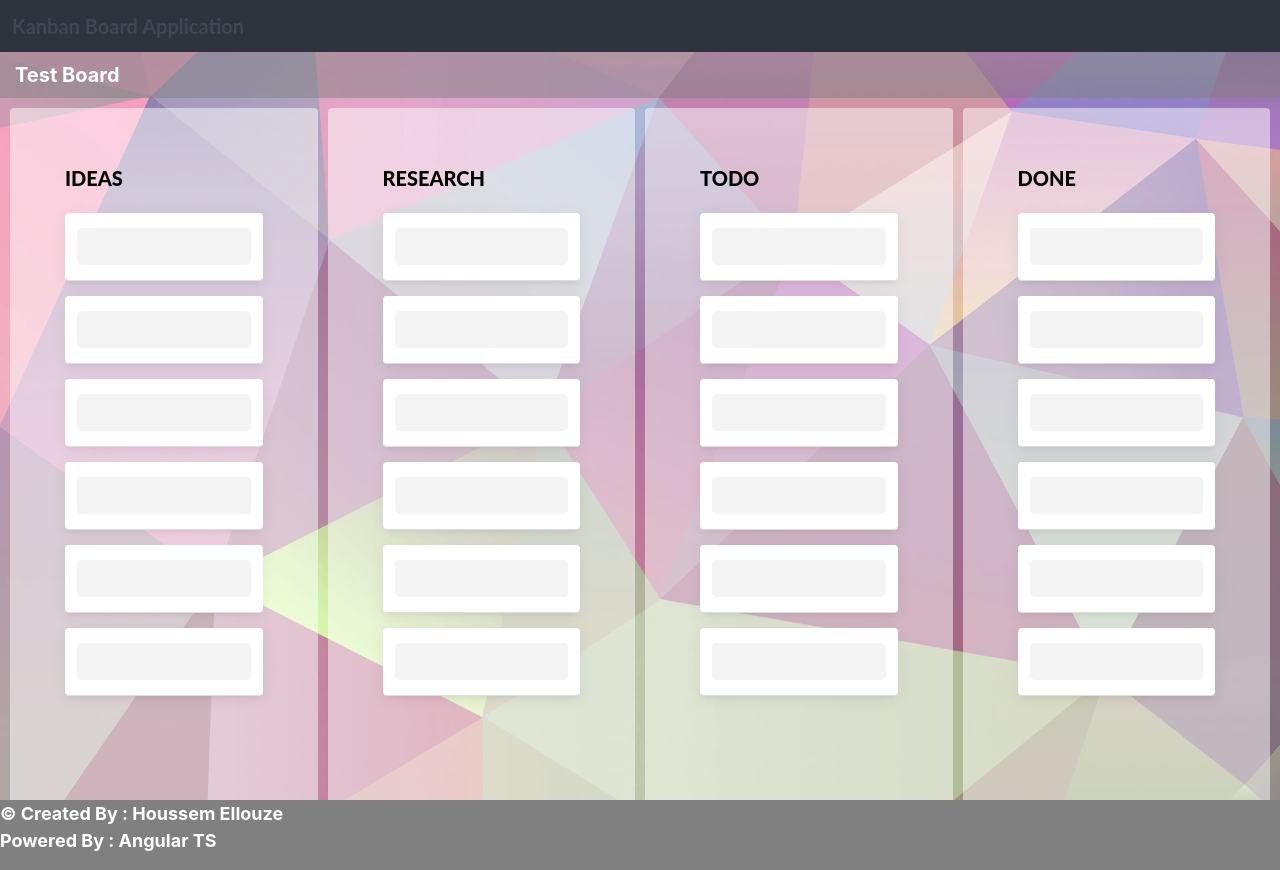
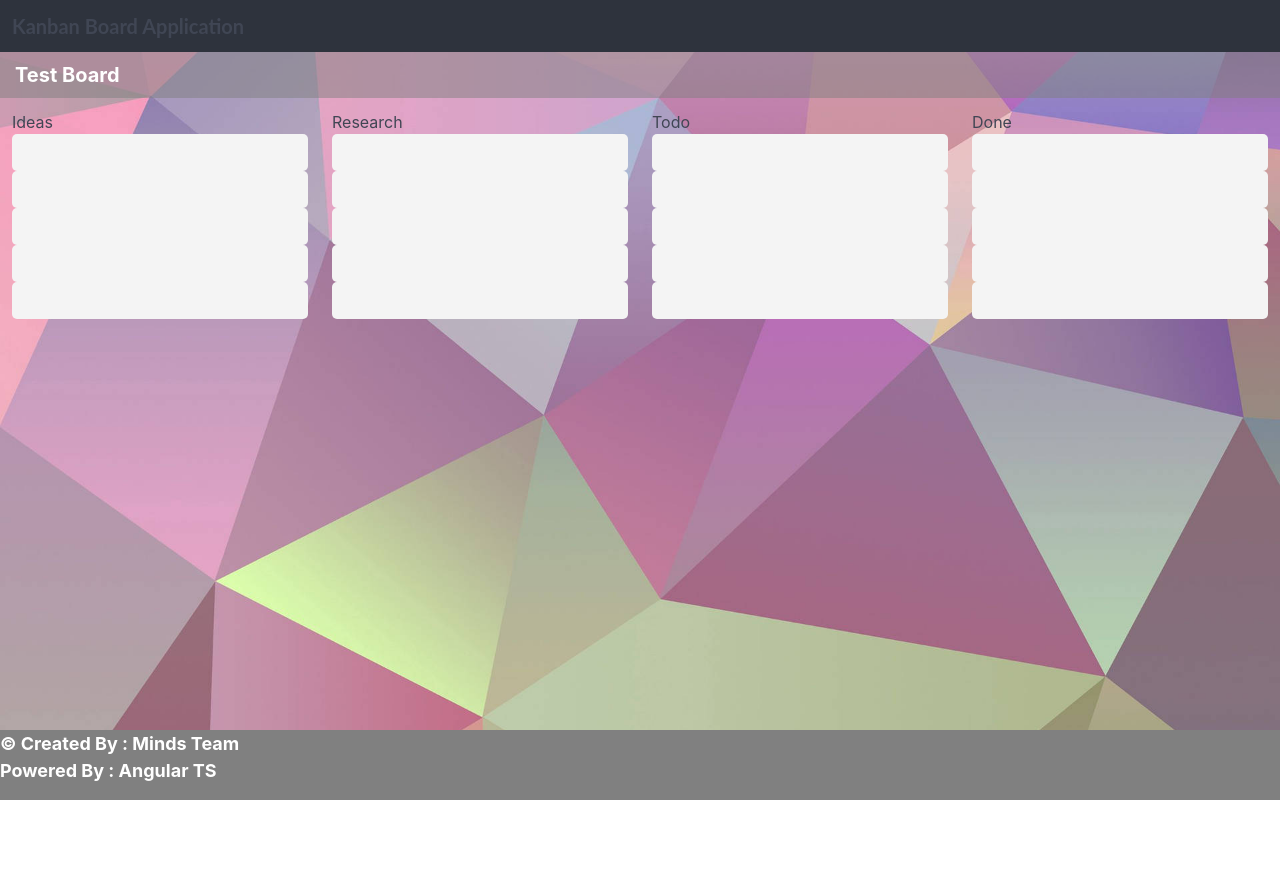
Before and after one commit to Houssem-Ellouze/KanbanMethodFullStack, an Angular app: page / in a window 1280 px wide. After the commit the page ends 800 px from the top, so only its background shows below. Built offline with nearby package versions, Linux system fonts and the light colour scheme; a web font is replaced by a local one.

Commit message:
Initial commit

```diff
--- a/src/app/models/board.model.ts
+++ b/src/app/models/board.model.ts
@@ -1,5 +1,11 @@
 import { Column } from './column.models';
 
 export class Board {
-  constructor(public name: string, public columns: Column[]) {}
+  name: string;
+  columns: Column[];
+
+  constructor(name: string, columns: Column[]) {
+    this.name = name;
+    this.columns = columns;
+  }
 }
--- a/src/app/models/column.models.ts
+++ b/src/app/models/column.models.ts
@@ -1,3 +1,11 @@
+import { Task } from './task.model';
+
 export class Column {
-  constructor(public name: string, public tasks: string[]) {}
+  name: string;
+  tasks: Task[];
+
+  constructor(name: string, tasks: Task[]) {
+    this.name = name;
+    this.tasks = tasks;
+  }
 }
--- a/src/app/pages/main-view/main-view.component.html
+++ b/src/app/pages/main-view/main-view.component.html
@@ -16,23 +16,15 @@
     <div class="board-wrapper">
 
       <div class="board-columns" cdkDropListGroup>
-        <div class="board-column" *ngFor="let column of board.columns">
+        <div class="board-wrapper">
+          <div *ngFor="let column of board.columns" class="column" cdkDropList
+               [cdkDropListData]="column.tasks" (cdkDropListDropped)="drop($event)">
+            <h3>{{ column.name }}</h3>
 
-          <div class="column-title">
-            {{ column["name"] }}
-          </div>
-
-          <div class="tasks-container"
-               cdkDropList
-               [cdkDropListData]="column['tasks']"
-               (cdkDropListDropped)="drop($event)">
-            <div class="task" *ngFor="let item of column['tasks']; let i = index" cdkDrag>
-              <input *ngIf="column['tasks']" type="text">
-              {{ item }}
+            <div *ngFor="let task of column.tasks" class="task-container" cdkDrag>
+              <input type="text" [(ngModel)]="task.text" />
             </div>
           </div>
-
-        </div>
         </div>
 
       </div>
@@ -41,6 +33,7 @@
   </div>
 
 <div class="foooter">
-  <p> &copy; Created By : Houssem Ellouze</p>
+  <p> &copy; Created By : Minds Team</p>
   <p>Powered By : Angular TS</p>
 </div>
+</div>
--- a/src/app/pages/main-view/main-view.component.ts
+++ b/src/app/pages/main-view/main-view.component.ts
@@ -1,7 +1,9 @@
 import { Component } from '@angular/core';
-import {CdkDragDrop, moveItemInArray, transferArrayItem} from "@angular/cdk/drag-drop";
+import { CdkDragDrop, moveItemInArray, transferArrayItem } from '@angular/cdk/drag-drop';
 import { Board } from 'src/app/models/board.model';
 import { Column } from 'src/app/models/column.models';
+import { Task } from 'src/app/models/task.model';
+
 @Component({
   selector: 'app-main-view',
   templateUrl: './main-view.component.html',
@@ -9,53 +11,33 @@ import { Column } from 'src/app/models/column.models';
 })
 export class MainViewComponent {
   ngOnInit() {}
+
+  // Method to generate an array of empty tasks
+  generateTasks(count: number): Task[] {
+    return Array.from({ length: count }, () => new Task(""));
+  }
+
+  // Define board with columns and tasks
   board: Board = new Board('Test Board', [
-    new Column('Ideas', [
-      "",
-      "",
-      "",
-      "",
-      "",
-      ""
-
-    ]),
-    new Column('Research', [
-      "",
-      "",
-      "",
-      "",
-      "",
-      ""
-    ]),
-    new Column('Todo', [
-      "",
-      "",
-      "",
-      "",
-      "",
-      ""
-    ]),
-    new Column('Done', [
-      "",
-      "",
-      "",
-      "",
-      "",
-      ""
-    ])
+    new Column('Ideas', this.generateTasks(5)),
+    new Column('Research', this.generateTasks(5)),
+    new Column('Todo', this.generateTasks(5)),
+    new Column('Done', this.generateTasks(5))
   ]);
 
-  drop(event: CdkDragDrop<string[]>) {
+  // Method to handle drag and drop
+  drop(event: CdkDragDrop<Task[]>) {
+    // If the task is moved within the same column
     if (event.previousContainer === event.container) {
       moveItemInArray(event.container.data, event.previousIndex, event.currentIndex);
     } else {
+      // If the task is moved to another column
       transferArrayItem(
         event.previousContainer.data,
         event.container.data,
         event.previousIndex,
-        event.currentIndex,
+        event.currentIndex
       );
     }
   }
-
 }
```
